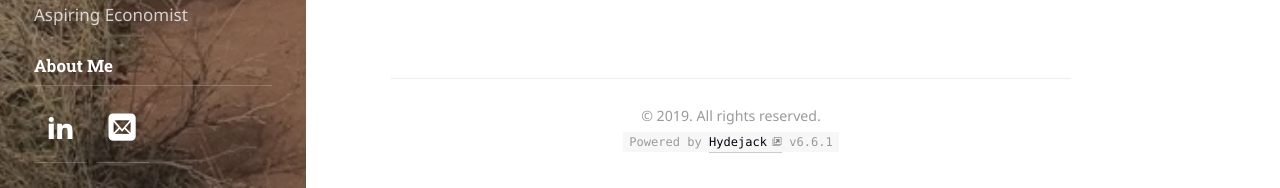
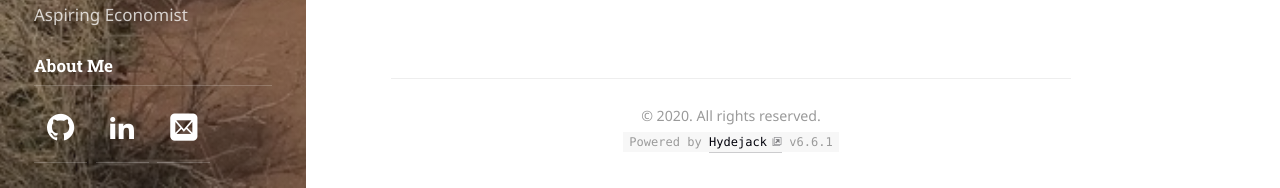
Before and after one commit to verklighet/verklighet.github.io, a Jekyll site: the page built from index.html, in a window 1280 px wide and 1151 px high. Shown: the part 963-1151 px from the top of the window. Built offline with Jekyll 4.4.1, drawn with Linux system fonts in a browser that asks for light colours; some web fonts are replaced; the list of posts is cut into pages by our own code.

```diff
--- a/_config.yml
+++ b/_config.yml
@@ -51,7 +51,7 @@ google_analytics:    UA-130829286-1
 disqus_shortname:    <username>
 
 # This text will appear in the footer of every page. Markdown enabled.
-copyright:           '&copy; 2019. All rights reserved.'
+copyright:           '&copy; 2020. All rights reserved.'
 
 # Format of the permalinks
 permalink:           pretty
--- a/_data/authors.yml
+++ b/_data/authors.yml
@@ -48,12 +48,12 @@ nadialucas:
     # pinterest:       <username>
     # foursquare:      <number>
     # yelp:            <string>
-    # github:          nadialucas
+    github:          henry-h-zhang
     # stackoverflow:   <number/username>
     # npm:             <username>
     # hackernews:      <username>
     # trello:          <firstnamelastname>
-    linkedin:        henry-zhang-53a4a67a
+    linkedin:        henry-z-53a4a67a
     # xing:            <firstname_lastname_counter>
     # blogger:         <number>
     # delicious:       <username>
```
Also changed, not shown: 3 other files.
